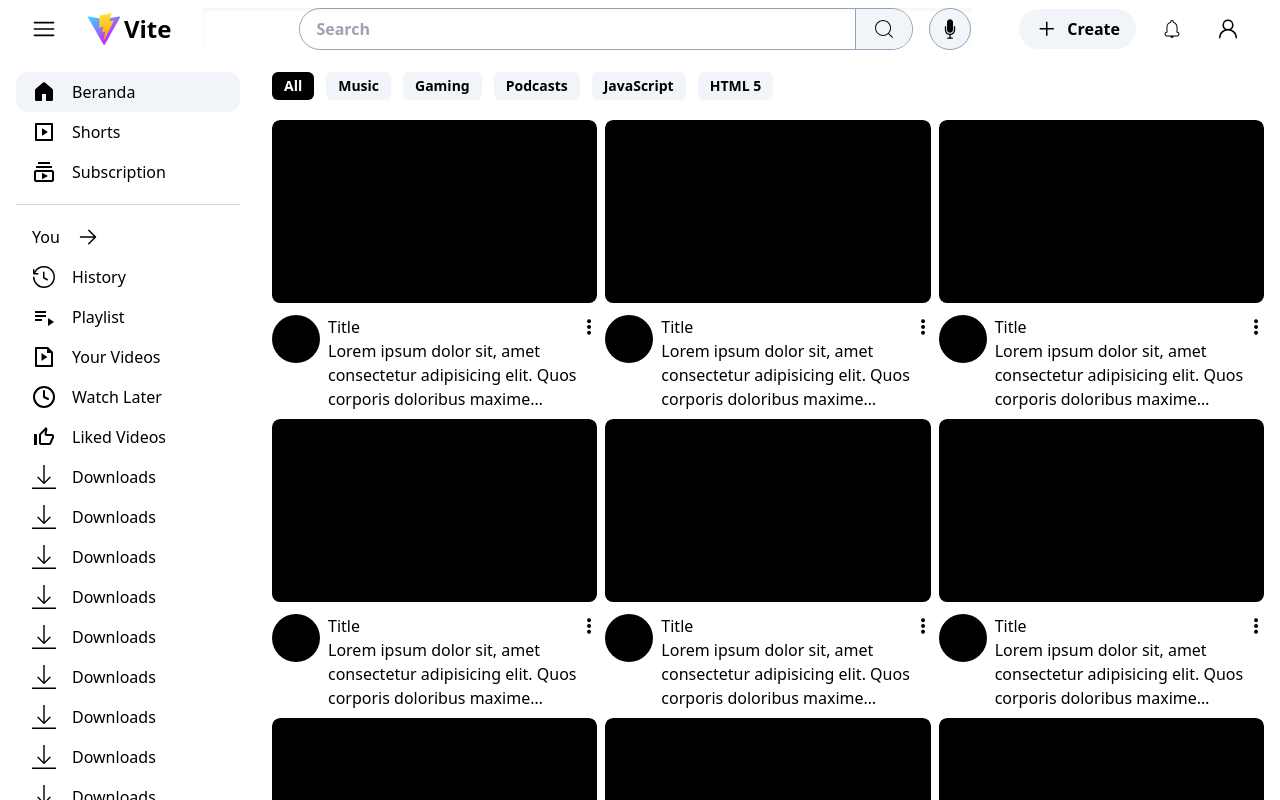
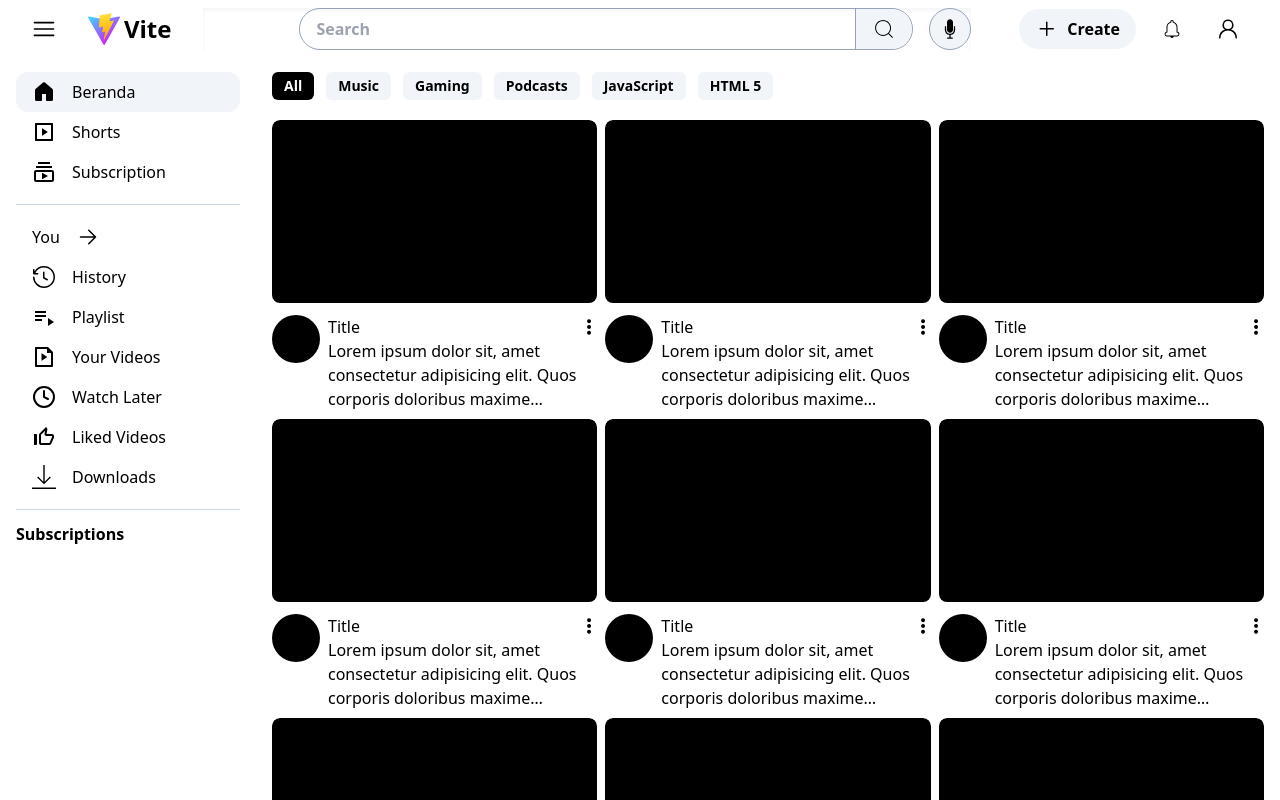
Before and after one commit to maul112/buat-beranda-youtube, a React (Vite) app: page / in a window 1280 px wide. Shown: the top 800 px of the page. Built offline with nearby package versions, Linux system fonts and the light colour scheme.

Commit message:
delete duplicate download

```diff
--- a/src/components/Sidebar/index.jsx
+++ b/src/components/Sidebar/index.jsx
@@ -50,21 +50,7 @@ export default function Sidebar() {
         { title: "Your Videos", link: "/your-videos", children: location.pathname === "/your-videos" ? <RiFileVideoFill /> : <RiFileVideoLine /> },
         { title: "Watch Later", link: "/watch-later", children: location.pathname === "/watch-later" ? <GoClockFill /> : <FiClock /> },
         { title: "Liked Videos", link: "/liked-videos", children: <MdThumbUpOffAlt /> },
-        { title: "Downloads", link: "/downloads", children: <TfiDownload />, showInMinimizeSidebar: true },
-        { title: "Downloads", link: "/downloads", children: <TfiDownload />, showInMinimizeSidebar: true },
-        { title: "Downloads", link: "/downloads", children: <TfiDownload />, showInMinimizeSidebar: true },
-        { title: "Downloads", link: "/downloads", children: <TfiDownload />, showInMinimizeSidebar: true },
-        { title: "Downloads", link: "/downloads", children: <TfiDownload />, showInMinimizeSidebar: true },
-        { title: "Downloads", link: "/downloads", children: <TfiDownload />, showInMinimizeSidebar: true },
-        { title: "Downloads", link: "/downloads", children: <TfiDownload />, showInMinimizeSidebar: true },
-        { title: "Downloads", link: "/downloads", children: <TfiDownload />, showInMinimizeSidebar: true },
-        { title: "Downloads", link: "/downloads", children: <TfiDownload />, showInMinimizeSidebar: true },
-        { title: "Downloads", link: "/downloads", children: <TfiDownload />, showInMinimizeSidebar: true },
-        { title: "Downloads", link: "/downloads", children: <TfiDownload />, showInMinimizeSidebar: true },
-        { title: "Downloads", link: "/downloads", children: <TfiDownload />, showInMinimizeSidebar: true },
-        { title: "Downloads", link: "/downloads", children: <TfiDownload />, showInMinimizeSidebar: true },
-        { title: "Downloads", link: "/downloads", children: <TfiDownload />, showInMinimizeSidebar: true },
-        { title: "Downloads", link: "/downloads", children: <TfiDownload />, showInMinimizeSidebar: true },
+        { title: "Downloads", link: "/downloads", children: <TfiDownload />, showInMinimizeSidebar: true }
     ]
 
     return (
```
